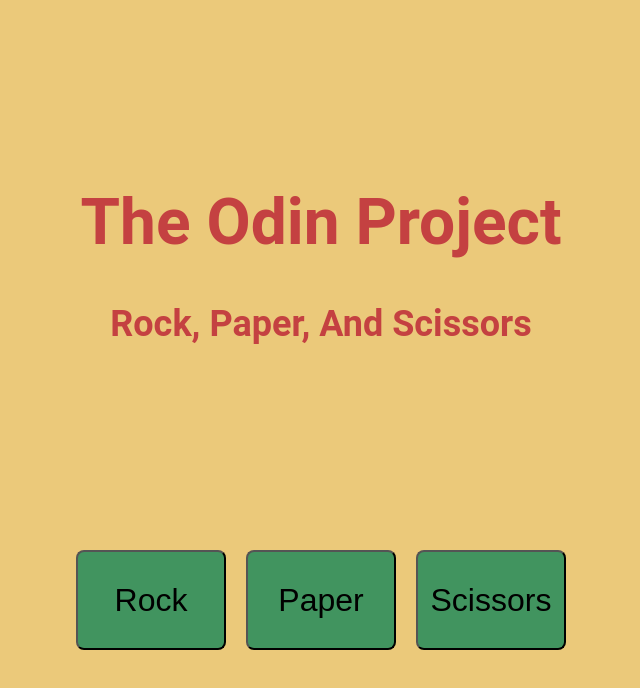
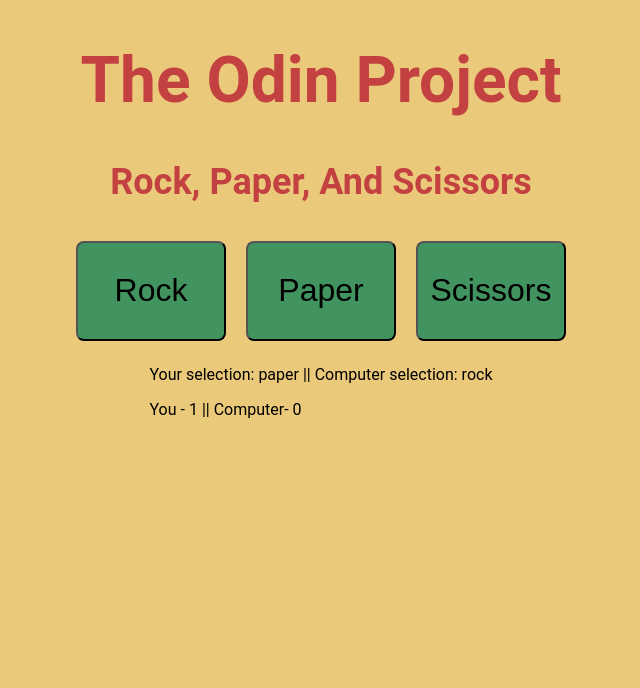
Before and after one commit to oguzhan-ulutas/odin-rock-paper-scirssors, a plain HTML site: page index.html in a window 1280 px wide. Both pictures are taken after a click on the element "Rock Paper Scissors". Shown: the whole page, without its empty margins (319-959 px from the left). Drawn offline with Linux system fonts and the light colour scheme.

Commit message:
Project finished

```diff
--- a/index.html
+++ b/index.html
@@ -18,6 +18,7 @@
             <button class = "paper">Paper</button>
             <button class = "scissors">Scissors</button>
         </div>
+        <div class="userCommunication"></div>
 
         <script src="javascript.js"></script>
 
--- a/javascript.js
+++ b/javascript.js
@@ -79,14 +79,59 @@
      };
 };
 
+let playerScore = 0;
+let computerScore = 0;
+
 const buttons = document.querySelectorAll('.buttons');
 buttons.forEach((button) => {
+
     button.addEventListener("click", function (e) {
         let playerSelection = e.target.classList[0];
         let computerSelection = getComputerChoice();
+        let result = playRound(playerSelection, computerSelection);
+
+        // Add to DOM
+        const userCommunication = document.querySelector(".userCommunication");
+        const pSelections = document.createElement("p");
+        pSelections.textContent = `Your selection: ${playerSelection} ||  Computer selection: ${computerSelection}`;
+        userCommunication.appendChild(pSelections);
+
+
+        if (result == "you win") {
+            playerScore += 1;
+        } else if (result == "you lose") {
+            computerScore += 1;
+        };
+
         let score = `You - ${playerScore} ||  Computer- ${computerScore}`;
-        // Manupilating DOM for new results
-        const div = document.createElement("div");
+        const pScore = document.createElement("p");
+        pScore.textContent = score;
+        userCommunication.appendChild(pScore);
+
+        sum = playerScore + computerScore
+
+        if (sum == 5) {
+            document.querySelector(".rock").disabled = true;
+            document.querySelector(".paper").disabled = true;
+            document.querySelector(".scissors").disabled = true;
+
+            const pResult = document.createElement("p");
+
+            if (playerScore > computerScore) {
+                pResult.textContent = "End of the game. You win!!! Refresh page to play again.";
+             } else if (playerScore == computerScore) {
+                pResult.textContent = "End of the game. Tie. Refresh page to play again.";
+             } else {
+                pResult.textContent = "End of the game. You lose!!! Refresh page to play again.";
+             };
+
+            userCommunication.appendChild(pResult);
+
+
+
+        };
+
 
     });
+
 });
--- a/style.css
+++ b/style.css
@@ -6,14 +6,14 @@
 
     display: flex;
     flex-direction: column;
-    justify-content: center;
+    justify-content: flex-start;
     align-items: center;
 }
 
 .headers {
     color: #C44141;
     text-align: center;
-    flex-basis: 400px;
+    flex-basis: 200px;
 }
 
 .header1 {
```
